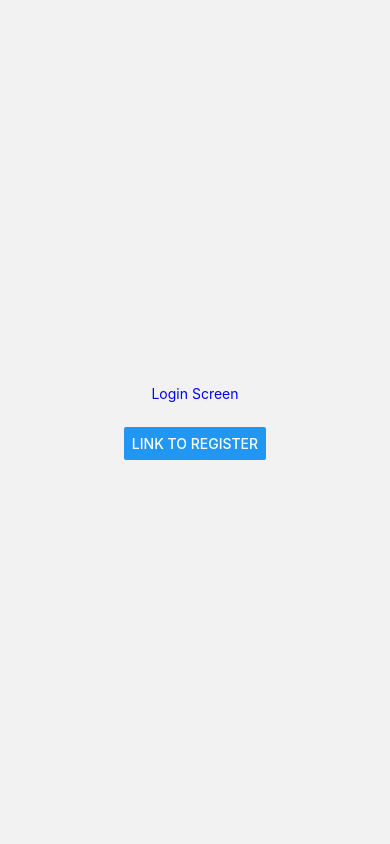
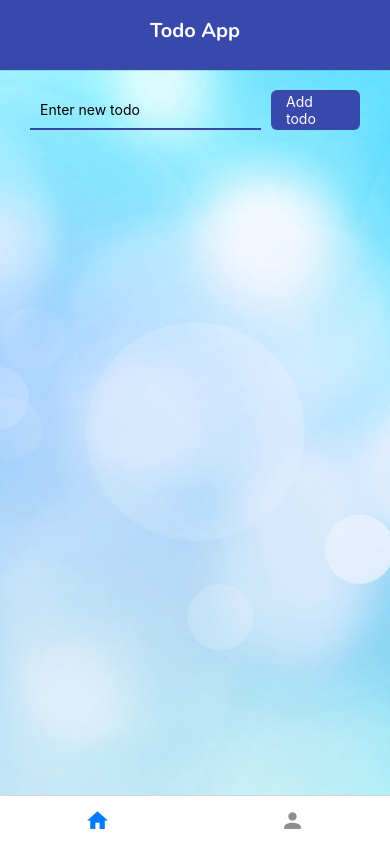
Before and after one commit to ArtemS83/rndemo, a React Native app: screen / in a window 390 px wide. Built offline with nearby package versions, Linux system fonts and the light colour scheme.

Commit message:
add bottomTabNavigator

```diff
--- a/App.js
+++ b/App.js
@@ -1,8 +1,12 @@
 import React, { useState, useEffect } from 'react';
-import { NavigationContainer } from '@react-navigation/native';
 import { useFonts } from 'expo-font';
 import { getStatusBarHeight } from 'react-native-status-bar-height';
+
+import { NavigationContainer } from '@react-navigation/native';
 import { createStackNavigator } from '@react-navigation/stack';
+import { createBottomTabNavigator } from '@react-navigation/bottom-tabs';
+import MaterialCommunityIcons from 'react-native-vector-icons/MaterialCommunityIcons';
+
 import {
   StyleSheet,
   View,
@@ -17,20 +21,24 @@ import {
   useWindowDimensions,
 } from 'react-native';
 
-import Home from './src/screens/Home';
-import Login from './src/screens/Login';
-import Register from './src/screens/Register';
+import Login from './src/screens/auth/Login';
+import Register from './src/screens/auth/Register';
+import { Navbar } from './src/components/Navbar';
+import Home from './src/screens/mainScreen/Home';
+import ProfileScreen from './src/screens/mainScreen/ProfileScreen';
 
 const STATUS_BAR_HEIGHT =
   Platform.OS === 'ios' ? getStatusBarHeight() : StatusBar.currentHeight;
 
 const AuthStack = createStackNavigator();
+const MainTab = createBottomTabNavigator();
 
 export default function App() {
   const [fontsLoaded] = useFonts({
     NunitoRegular: require('./src/assets/fonts/Nunito-Regular.ttf'),
     NunitoBold: require('./src/assets/fonts/Nunito-Bold.ttf'),
   });
+  const [isAuth, setIsAuth] = useState(true);
 
   if (!fontsLoaded) {
     return null;
@@ -52,6 +60,7 @@ export default function App() {
         />
 
         <NavigationContainer>
+          {!isAuth ? (
             <AuthStack.Navigator initialRouteName="Login">
               <AuthStack.Screen
                 name="Register"
@@ -70,8 +79,45 @@ export default function App() {
                 }}
               />
             </AuthStack.Navigator>
+          ) : (
+            <>
+              <Navbar title="Todo App" />
+              <MainTab.Navigator>
+                <MainTab.Screen
+                  name="Home"
+                  component={Home}
+                  options={{
+                    headerShown: false, //hidden header screen
+                    tabBarShowLabel: false,
+                    // tabBarLabel: 'Todos',
+                    tabBarIcon: ({ focused, color, size }) => (
+                      <MaterialCommunityIcons
+                        name="home"
+                        color={color}
+                        size={size}
+                      />
+                    ),
+                  }}
+                />
+                <MainTab.Screen
+                  name="Profile"
+                  component={ProfileScreen}
+                  options={{
+                    headerShown: false, //hidden header screen
+                    tabBarShowLabel: false,
+                    tabBarIcon: ({ focused, color, size }) => (
+                      <MaterialCommunityIcons
+                        name="account"
+                        color={color}
+                        size={size}
+                      />
+                    ),
+                  }}
+                />
+              </MainTab.Navigator>
+            </>
+          )}
         </NavigationContainer>
-        {/* <Home /> */}
       </View>
     </TouchableWithoutFeedback>
   );
--- a/package.json
+++ b/package.json
@@ -10,6 +10,7 @@
     "eject": "expo eject"
   },
   "dependencies": {
+    "@expo/vector-icons": "^12.0.5",
     "@react-native-community/checkbox": "^0.5.9",
     "@react-native-community/masked-view": "^0.1.11",
     "@react-navigation/bottom-tabs": "^6.0.9",
--- a/src/screens/Register.jsx
+++ b/src/screens/auth/Login.jsx
@@ -1,14 +1,13 @@
 import React from 'react';
-import { render } from 'react-dom';
 import { View, Text, StyleSheet, Button } from 'react-native';
 
-const Register = ({ navigation }) => {
+const Login = ({ navigation }) => {
   return (
     <View style={styles.container}>
-      <Text style={styles.text}>Register Screen</Text>
+      <Text style={styles.text}>Login Screen</Text>
       <Button
-        title="Link to Login"
-        onPress={() => navigation.navigate('Login')}
+        title="Link to Register"
+        onPress={() => navigation.navigate('Register')}
       />
     </View>
   );
@@ -17,13 +16,14 @@ const Register = ({ navigation }) => {
 const styles = StyleSheet.create({
   container: {
     flex: 1,
+    alignItems: 'center',
     justifyContent: 'center',
-    alignItems: 'center',
+    backgroundColor: 'yellow',
   },
   text: {
     marginBottom: 25,
-    color: 'tomato',
+    color: 'blue',
   },
 });
 
-export default Register;
+export default Login;
--- a/src/screens/Login.jsx
+++ b/src/screens/auth/Register.jsx
@@ -1,12 +1,13 @@
 import React from 'react';
 import { View, Text, StyleSheet, Button } from 'react-native';
-const Login = ({ navigation }) => {
+
+const Register = ({ navigation }) => {
   return (
     <View style={styles.container}>
-      <Text style={styles.text}>Login Screen</Text>
+      <Text style={styles.text}>Register Screen</Text>
       <Button
-        title="Link to Register"
-        onPress={() => navigation.navigate('Register')}
+        title="Link to Login"
+        onPress={() => navigation.navigate('Login')}
       />
     </View>
   );
@@ -15,13 +16,14 @@ const Login = ({ navigation }) => {
 const styles = StyleSheet.create({
   container: {
     flex: 1,
+    justifyContent: 'center',
     alignItems: 'center',
-    justifyContent: 'center',
+    backgroundColor: 'pink',
   },
   text: {
     marginBottom: 25,
-    color: 'blue',
+    color: 'tomato',
   },
 });
 
-export default Login;
+export default Register;
--- a/src/screens/Home.jsx
+++ b/src/screens/mainScreen/Home.jsx
@@ -5,9 +5,9 @@ import {
   useWindowDimensions,
   ImageBackground,
 } from 'react-native';
-import { Navbar } from '../components/Navbar';
-import { AddTodo } from '../components/AddTodo';
-import { TodosList } from '../components/TodosList';
+
+import { AddTodo } from '../../components/AddTodo';
+import { TodosList } from '../../components/TodosList';
 
 export default function Home() {
   const [todos, setTodos] = useState([]);
@@ -29,11 +29,10 @@ export default function Home() {
   return (
     <>
       <ImageBackground
-        source={require('../assets/images/bgi.jpg')}
+        source={require('../../assets/images/bgi.jpg')}
         resizeMode="cover"
         style={styles.image}
       >
-        <Navbar title="Todo App" />
         <View
           style={{
             ...styles.container,
--- /dev/null
+++ b/src/screens/mainScreen/ProfileScreen.jsx
@@ -0,0 +1,20 @@
+import React from 'react';
+import { View, Text, StyleSheet } from 'react-native';
+
+const ProfileScreen = () => {
+  return (
+    <View style={styles.container}>
+      <Text>ProfileScreen </Text>
+    </View>
+  );
+};
+
+const styles = StyleSheet.create({
+  container: {
+    flex: 1,
+    justifyContent: 'center',
+    alignItems: 'center',
+  },
+});
+
+export default ProfileScreen;
```
Lines whose indentation alone changed are shown as unchanged.
